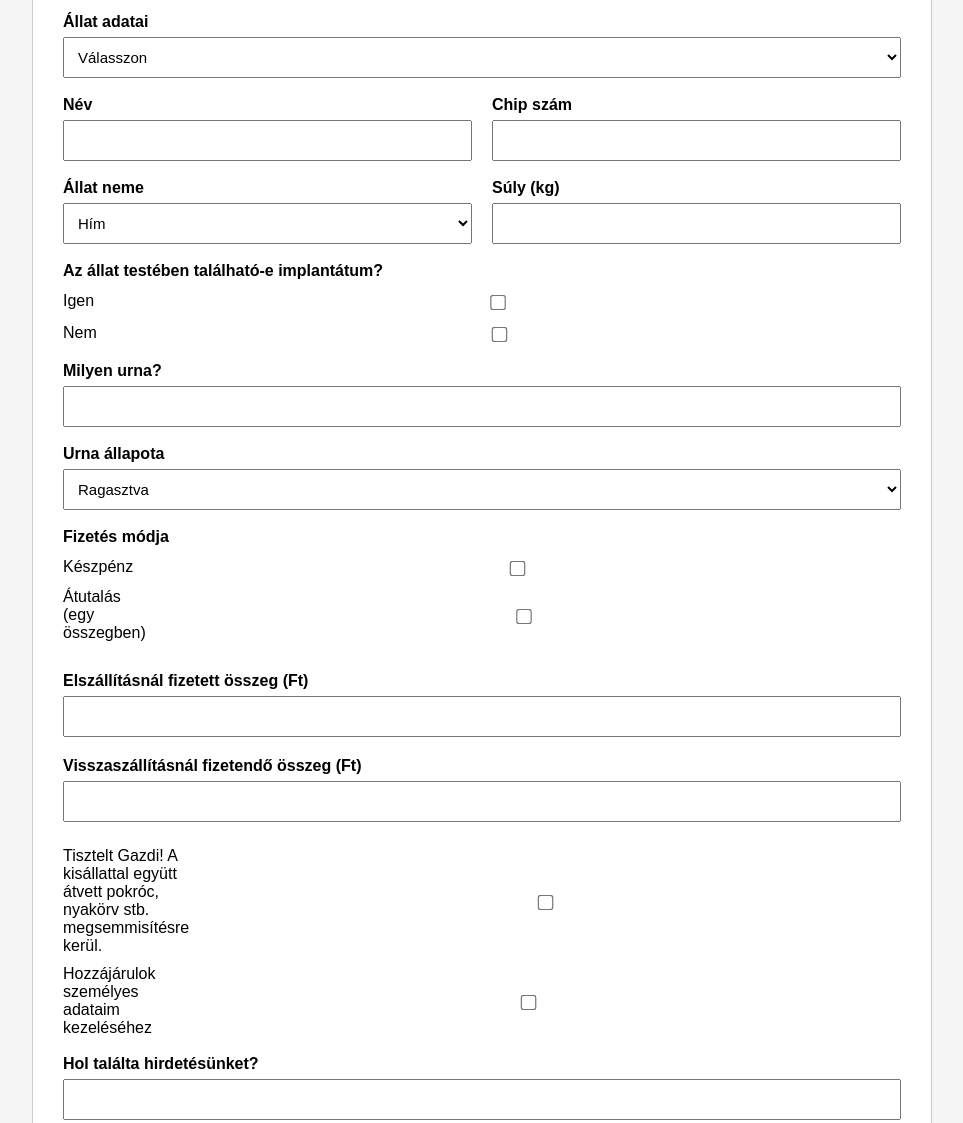
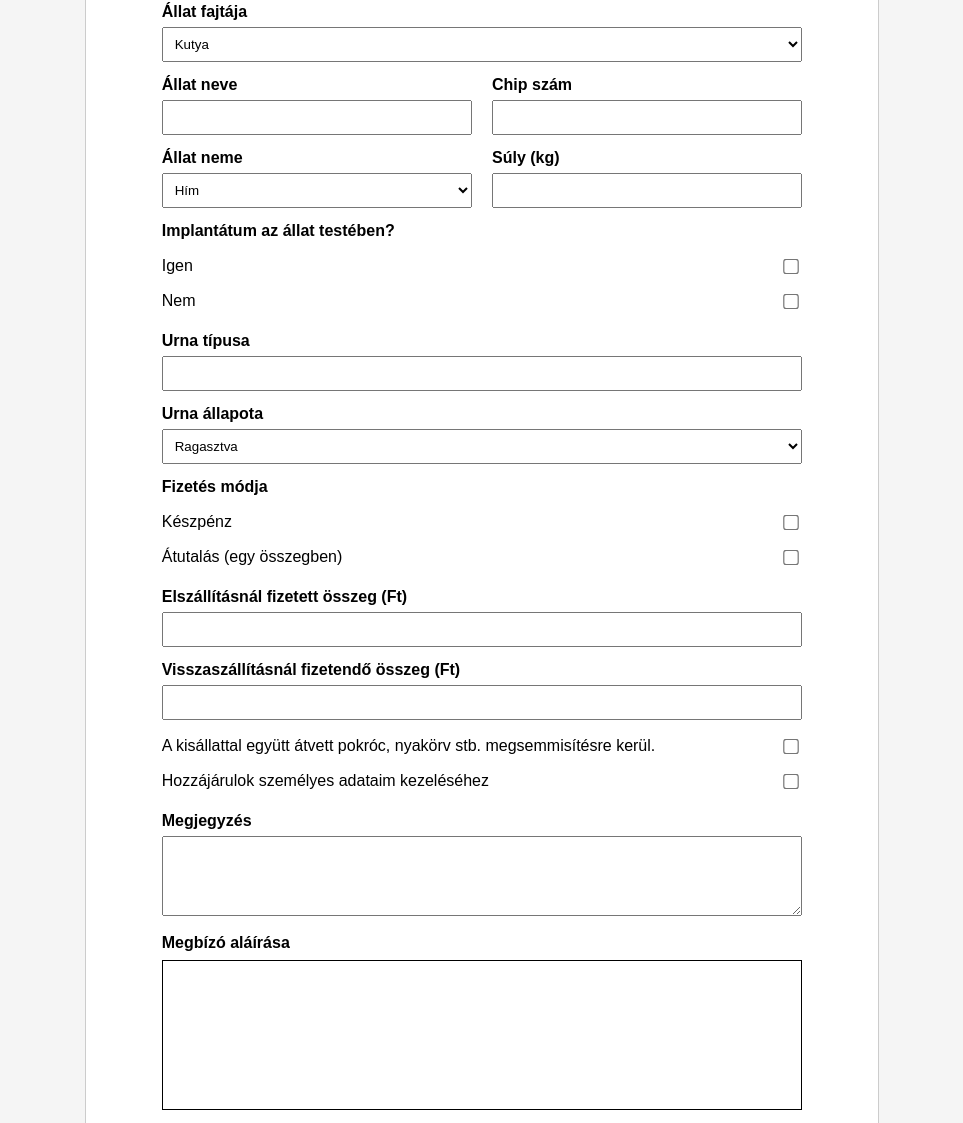
Before and after one commit to azonositolap-cmd/AZONOSITO-LAP-, a website: page index.html in a window 1280 px wide. Shown: the part 499-1622 px from the top of the page, without its empty margins (158-1121 px from the left). Drawn offline with Linux system fonts and the light colour scheme.

Commit message:
Update index.html

```diff
--- a/index.html
+++ b/index.html
@@ -16,63 +16,61 @@ body {
 
 .container {
   background: #fff;
-  max-width: 900px;
-  margin: auto;
-  padding: 30px;
+  width: 210mm;
+  margin: 0 auto;
+  padding: 20mm;
   border: 1px solid #ccc;
 }
 
 h2 {
   text-align: center;
-  margin-bottom: 30px;
+  margin-bottom: 20px;
 }
 
 .top-info {
   display: flex;
   justify-content: space-between;
-  margin-bottom: 25px;
   font-weight: bold;
+  margin-bottom: 20px;
 }
 
 label {
   font-weight: bold;
+  margin-top: 14px;
   display: block;
-  margin-top: 18px;
 }
 
 input, select, textarea {
   width: 100%;
+  padding: 8px;
   margin-top: 6px;
-  padding: 10px;
-  font-size: 15px;
 }
 
-textarea {
-  min-height: 90px;
-  resize: vertical;
-}
+textarea { min-height: 80px; }
 
 .row {
   display: flex;
   gap: 20px;
 }
 
-.row > div {
-  flex: 1;
+.row > div { flex: 1; }
+
+.checkbox-table {
+  width: 100%;
+  border-collapse: collapse;
+  margin-top: 8px;
 }
 
-.checkbox-row {
-  display: flex;
-  justify-content: space-between;
-  align-items: center;
-  margin-top: 10px;
+.checkbox-table td {
+  padding: 6px 0;
 }
 
-.checkbox-row span {
-  flex: 1;
+.checkbox-table td:last-child {
+  width: 30px;
+  text-align: right;
 }
 
-.checkbox-row input {
+input[type="checkbox"] {
   transform: scale(1.2);
 }
 
@@ -80,20 +78,11 @@ canvas {
   width: 100%;
   height: 150px;
   border: 1px solid #000;
-  touch-action: none;
-}
-
-.signature-block {
-  margin-top: 20px;
-}
-
-.pecset {
-  width: 240px;
-  opacity: 0.9;
+  margin-top: 8px;
 }
 
 button {
-  margin-top: 30px;
+  margin-top: 20px;
   padding: 14px;
   width: 100%;
   font-size: 16px;
@@ -105,6 +94,7 @@ button {
 </head>
 
 <body>
+
 <div class="container" id="doc">
 
 <h2>Azonosító lap</h2>
@@ -121,27 +111,21 @@ button {
 <input id="cim">
 
 <label>Telefonszám</label>
-<input type="tel">
+<input>
 
 <label>Megbízott</label>
 <input value="Budai Tamás e.v. | Adószám: 69528279143 | Nyilvántartási szám: 53314194" readonly>
 
-<label>Állat adatai</label>
+<label>Állat fajtája</label>
 <select id="allatFajta">
-  <option value="">Válasszon</option>
   <option>Kutya</option>
   <option>Macska</option>
   <option>Egyéb</option>
 </select>
 
-<div id="egyebAllat" style="display:none;">
-  <label>Milyen állat?</label>
-  <input>
-</div>
-
 <div class="row">
   <div>
-    <label>Név</label>
+    <label>Állat neve</label>
     <input>
   </div>
   <div>
@@ -165,11 +149,13 @@ button {
   </div>
 </div>
 
-<label>Az állat testében található-e implantátum?</label>
-<div class="checkbox-row"><span>Igen</span><input type="checkbox" class="implant"></div>
-<div class="checkbox-row"><span>Nem</span><input type="checkbox" class="implant"></div>
+<label>Implantátum az állat testében?</label>
+<table class="checkbox-table">
+<tr><td>Igen</td><td><input type="checkbox"></td></tr>
+<tr><td>Nem</td><td><input type="checkbox"></td></tr>
+</table>
 
-<label>Milyen urna?</label>
+<label>Urna típusa</label>
 <input>
 
 <label>Urna állapota</label>
@@ -179,108 +165,70 @@ button {
 </select>
 
 <label>Fizetés módja</label>
-<div class="checkbox-row"><span>Készpénz</span><input type="checkbox"></div>
-<div class="checkbox-row"><span>Átutalás (egy összegben)</span><input type="checkbox"></div>
+<table class="checkbox-table">
+<tr><td>Készpénz</td><td><input type="checkbox"></td></tr>
+<tr><td>Átutalás (egy összegben)</td><td><input type="checkbox"></td></tr>
+</table>
 
-<label style="margin-top:30px;">Elszállításnál fizetett összeg (Ft)</label>
+<label>Elszállításnál fizetett összeg (Ft)</label>
 <input type="number">
 
-<label style="margin-top:20px;">Visszaszállításnál fizetendő összeg (Ft)</label>
+<label>Visszaszállításnál fizetendő összeg (Ft)</label>
 <input type="number">
 
-<div class="checkbox-row" style="margin-top:25px;">
-  <span>Tisztelt Gazdi! A kisállattal együtt átvett pokróc, nyakörv stb. megsemmisítésre kerül.</span>
-  <input type="checkbox">
-</div>
-
-<div class="checkbox-row">
-  <span>Hozzájárulok személyes adataim kezeléséhez</span>
-  <input type="checkbox" required>
-</div>
-
-<label>Hol találta hirdetésünket?</label>
-<input>
+<table class="checkbox-table">
+<tr>
+<td>A kisállattal együtt átvett pokróc, nyakörv stb. megsemmisítésre kerül.</td>
+<td><input type="checkbox"></td>
+</tr>
+<tr>
+<td>Hozzájárulok személyes adataim kezeléséhez</td>
+<td><input type="checkbox"></td>
+</tr>
+</table>
 
 <label>Megjegyzés</label>
 <textarea></textarea>
 
 <label>Megbízó aláírása</label>
-<canvas id="signUser"></canvas>
-
-<label>Megbízott</label>
-<div class="signature-block">
-  <img src="assets/pecset.PNG" class="pecset">
-</div>
+<canvas id="sign"></canvas>
 
 <label>Ügyfél email címe</label>
-<input id="ugyfelEmail" type="email" required>
+<input id="ugyfelEmail" type="email">
 
 <button id="pdfBtn">PDF készítés és küldés</button>
 
 </div>
 
 <script>
-// ===== dátum + érkeztetés
+// dátum
 const d=new Date();
 const ds=`${d.getFullYear()}-${String(d.getMonth()+1).padStart(2,'0')}-${String(d.getDate()).padStart(2,'0')}`;
-datum.innerText=ds.replaceAll("-",".");
+datum.innerText=ds.replaceAll("-", ".");
 let c=localStorage.getItem("erk")||0;
 localStorage.setItem("erk",++c);
 erkszam.innerText=`${ds}-${String(c).padStart(4,"0")}`;
 
-// ===== egyéb állat
-allatFajta.onchange=e=>{
-  egyebAllat.style.display=e.target.value==="Egyéb"?"block":"none";
-};
-
-// ===== implantátum kizárás
-document.querySelectorAll(".implant").forEach(cb=>{
-  cb.onchange=()=>document.querySelectorAll(".implant").forEach(o=>{
-    if(o!==cb)o.checked=false;
-  });
-});
-
-// ===== aláírás
-const canvas=document.getElementById("signUser");
+// aláírás
+const canvas=document.getElementById("sign");
 const ctx=canvas.getContext("2d");
 canvas.width=canvas.offsetWidth;
 canvas.height=150;
 let draw=false;
 
-function pos(e){
-  const r=canvas.getBoundingClientRect();
-  return e.touches
-    ?{x:e.touches[0].clientX-r.left,y:e.touches[0].clientY-r.top}
-    :{x:e.clientX-r.left,y:e.clientY-r.top};
-}
+canvas.onmousedown=e=>{draw=true;ctx.beginPath();ctx.moveTo(e.offsetX,e.offsetY);}
+canvas.onmousemove=e=>{if(draw){ctx.lineTo(e.offsetX,e.offsetY);ctx.stroke();}}
+canvas.onmouseup=()=>draw=false;
 
-["mousedown","touchstart"].forEach(ev=>canvas.addEventListener(ev,e=>{
-  e.preventDefault();draw=true;
-  const p=pos(e);ctx.beginPath();ctx.moveTo(p.x,p.y);
-}));
-["mousemove","touchmove"].forEach(ev=>canvas.addEventListener(ev,e=>{
-  if(!draw)return;e.preventDefault();
-  const p=pos(e);ctx.lineWidth=2;ctx.lineCap="round";
-  ctx.lineTo(p.x,p.y);ctx.stroke();
-}));
-["mouseup","touchend","mouseleave"].forEach(ev=>canvas.addEventListener(ev,()=>{
-  draw=false;ctx.beginPath();
-}));
+// pdf
+pdfBtn.onclick=async()=>{
+if(!ugyfelEmail.value)return alert("Email kötelező");
 
-// ===== fájlnév
-function cleanFileName(str){
-  return str.normalize("NFD").replace(/[\u0300-\u036f]/g,"")
-  .replace(/[^a-zA-Z0-9]+/g,"_").replace(/^_|_$/g,"");
-}
+const fileName=`azonosito_${ds}_${cim.value.replace(/\s+/g,"_")}.pdf`;
 
-// ===== PDF + email
-pdfBtn.onclick=async()=>{
-  if(!ugyfelEmail.value){alert("Email kötelező");return;}
-  const fileName=`azonosito_lap_${ds}_${cleanFileName(cim.value)}.pdf`;
 const pdfBlob=await html2pdf().from(doc).set({
-    margin:8,
-    html2canvas:{scale:1,windowWidth:900,scrollY:0},
-    jsPDF:{unit:"mm",format:"a4",orientation:"portrait"}
+html2canvas:{scale:1,width:794,windowWidth:794},
+jsPDF:{unit:"mm",format:"a4"}
 }).outputPdf("blob");
 
 const fd=new FormData();
@@ -288,7 +236,7 @@ pdfBtn.onclick=async()=>{
 fd.append("ugyfelEmail",ugyfelEmail.value);
 
 await fetch("/send-pdf",{method:"POST",body:fd});
-  alert("PDF elkészült és elküldve!");
+alert("PDF elküldve");
 };
 </script>
 
```
Lines whose indentation alone changed are shown as unchanged.
